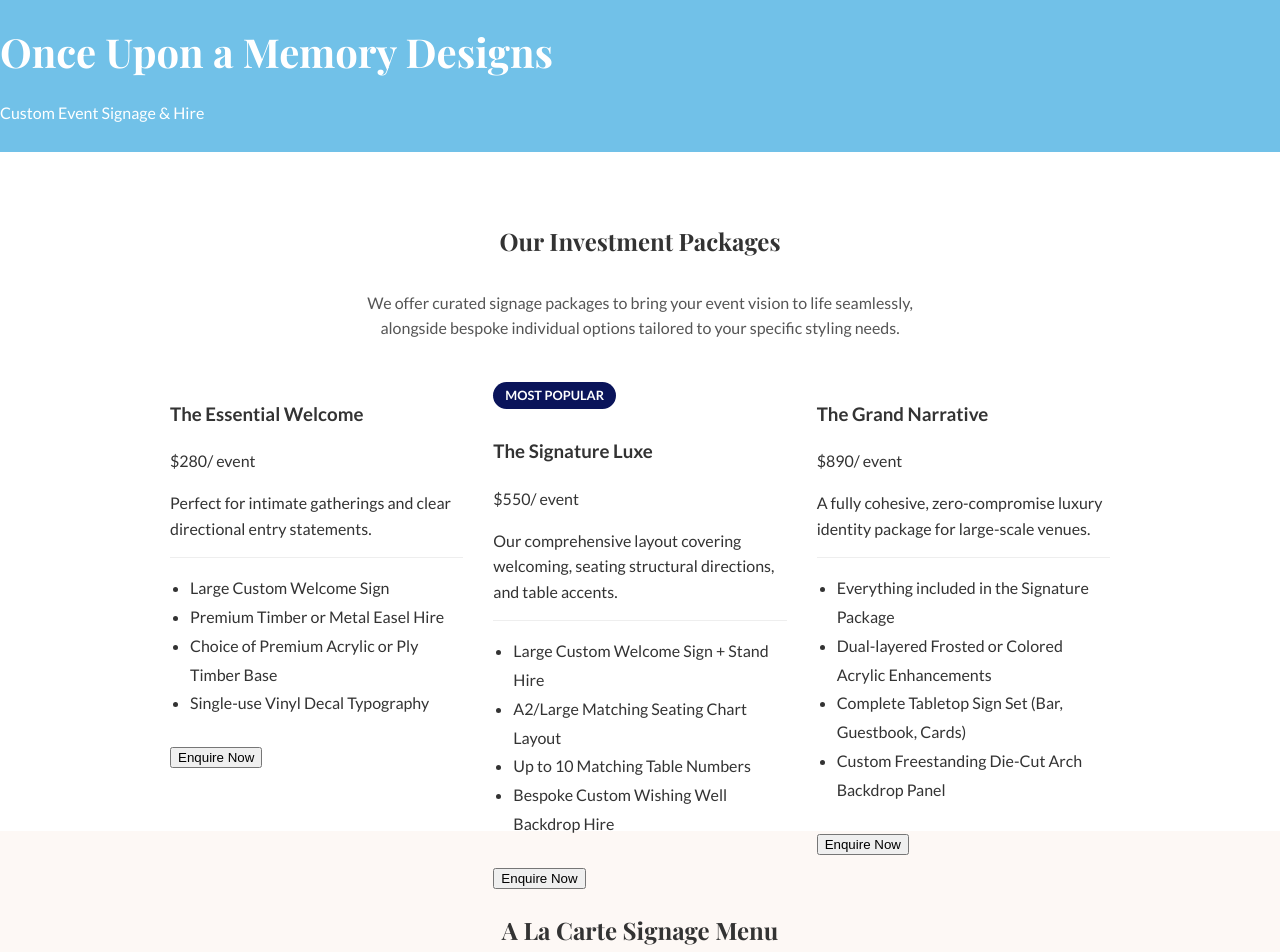
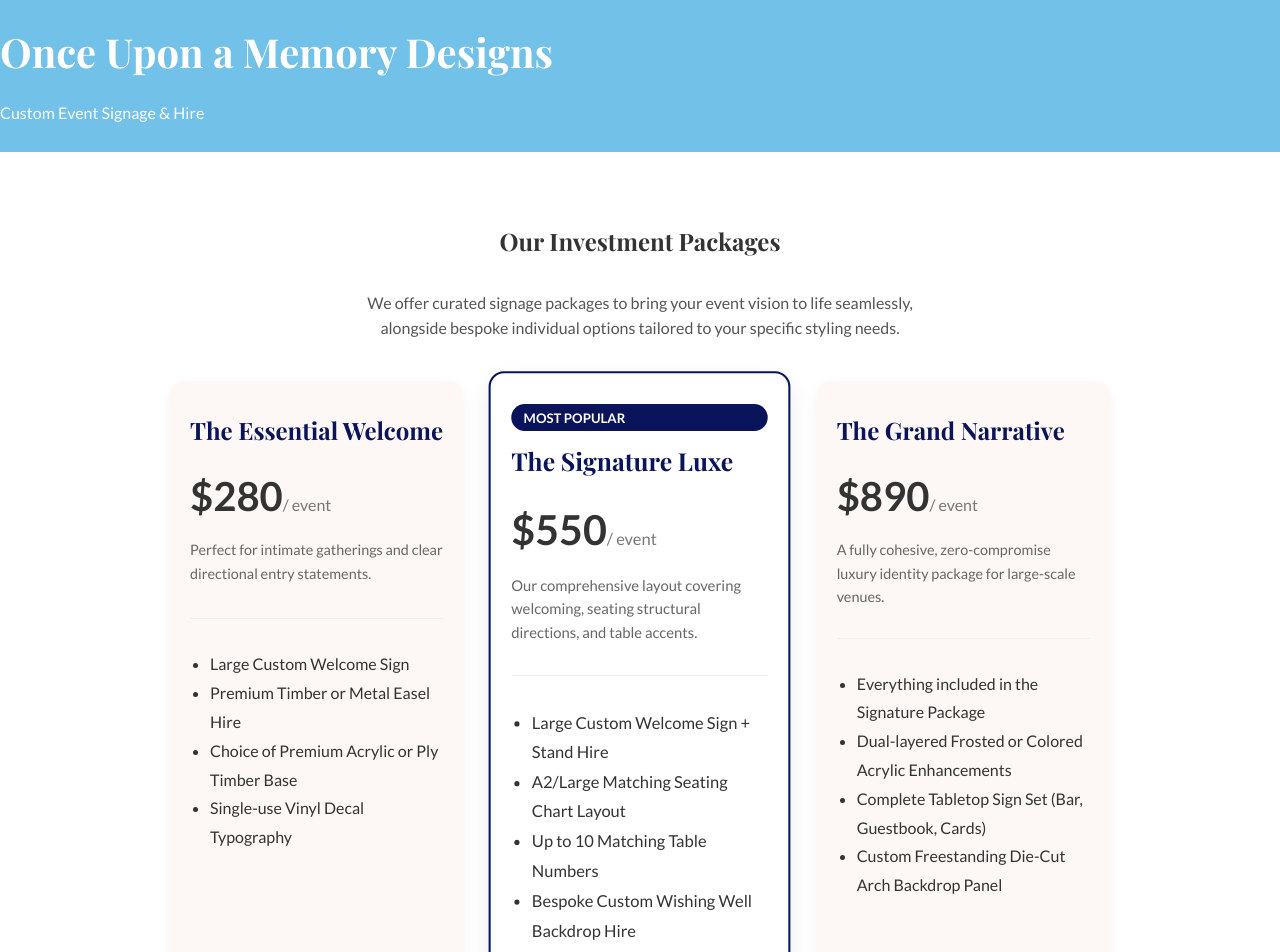
Before and after one commit to ryanbongart-sys/onceuponamemory, a plain HTML site: page pricing.html in a window 1280 px wide. Shown: the top 952 px of the page. Drawn offline with nearby package versions, Linux system fonts and the light colour scheme; a web font is replaced by a local one.

Commit message:
Update style.css

```diff
--- a/style.css
+++ b/style.css
@@ -17,6 +17,14 @@ h1 {
     font-family: 'Playfair Display', serif;
     font-size: 2.5rem;
     margin: 0 0 10px 0;
+}
+
+/* Structural selector to ensure proper fallback inheritance across layouts */
+.Sec2 {
+    font-family: 'Lato', sans-serif;
+    margin: 0;
+    color: #333;
+    line-height: 1.6;
 }
 
 /* ======================================================
@@ -530,6 +538,72 @@ header {
 }
 
 /* ======================================================
+   PRICING & INVESTMENT PACKAGES ENGINE
+====================================================== */
+.pricing-card {
+    background-color: #fdf8f5;
+    padding: 30px 20px;
+    display: flex;
+    flex-direction: column;
+    justify-content: space-between;
+    height: auto;
+    min-height: 420px;
+    border-radius: 15px;
+    box-shadow: 0 4px 15px rgba(0, 0, 0, 0.05);
+}
+
+.pricing-card h3 {
+    font-family: 'Playfair Display', serif;
+    font-size: 1.5rem;
+    margin: 0 0 15px 0;
+    color: #0A145A;
+}
+
+.price-amount {
+    font-size: 2.5rem;
+    font-weight: 700;
+    color: #333;
+    margin-bottom: 10px;
+}
+
+.price-period {
+    font-size: 1rem;
+    font-weight: 400;
+    color: #777;
+}
+
+.package-desc {
+    font-size: 0.9rem;
+    color: #666;
+    min-height: 50px;
+    margin: 0 0 15px 0;
+}
+
+.package-btn {
+    margin-top: auto;
+    background-color: #0A145A;
+    color: white;
+    border: none;
+    padding: 12px;
+    font-size: 0.95rem;
+    border-radius: 4px;
+    cursor: pointer;
+    font-family: 'Lato', sans-serif;
+    transition: background-color 0.3s ease;
+}
+
+.package-btn:hover {
+    background-color: #71c1e8;
+}
+
+.featured-tier {
+    border: 2px solid #0A145A;
+    transform: scale(1.03);
+    background-color: #ffffff;
+    box-shadow: 0 10px 25px rgba(10, 20, 90, 0.08);
+}
+
+/* ======================================================
    ENQUIRY CONTACT FORM
 ====================================================== */
 .enquiry {
@@ -786,10 +860,10 @@ footer {
         height: 60px;
     }
 
-    /* Gallery Grid Collapse */
+    /* Gallery Grid & Pricing Tier Collapse */
     .grid {
         grid-template-columns: 1fr !important;
-        gap: 20px;
+        gap: 25px;
     }
 
     .gallery {
@@ -800,6 +874,11 @@ footer {
     .logo {
         max-width: 250px;
     }
+
+    /* Reset package scales on smaller mobile screens to maintain layout containment */
+    .featured-tier {
+        transform: none;
+    }
 }
 
 /* ACCESSIBILITY ENGINE */
```
